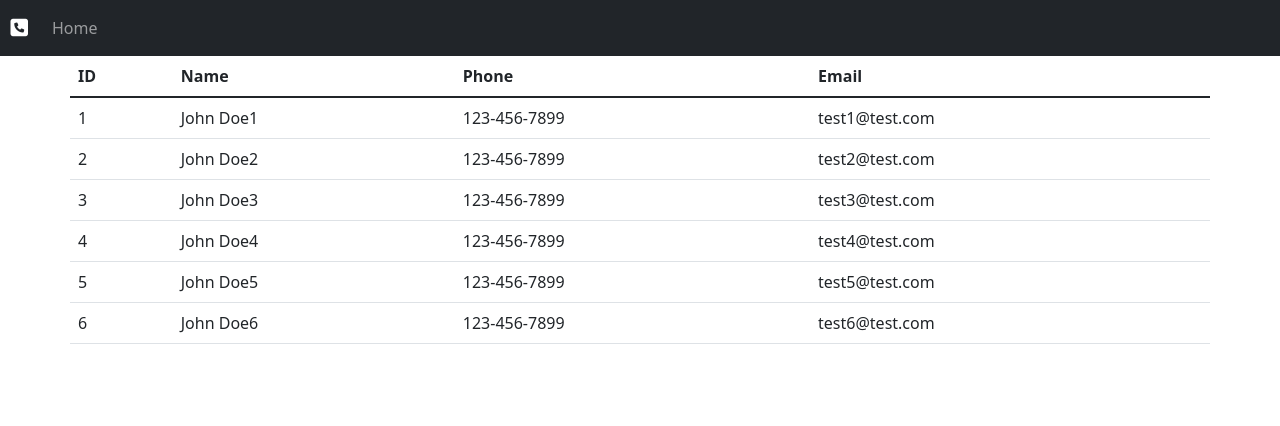
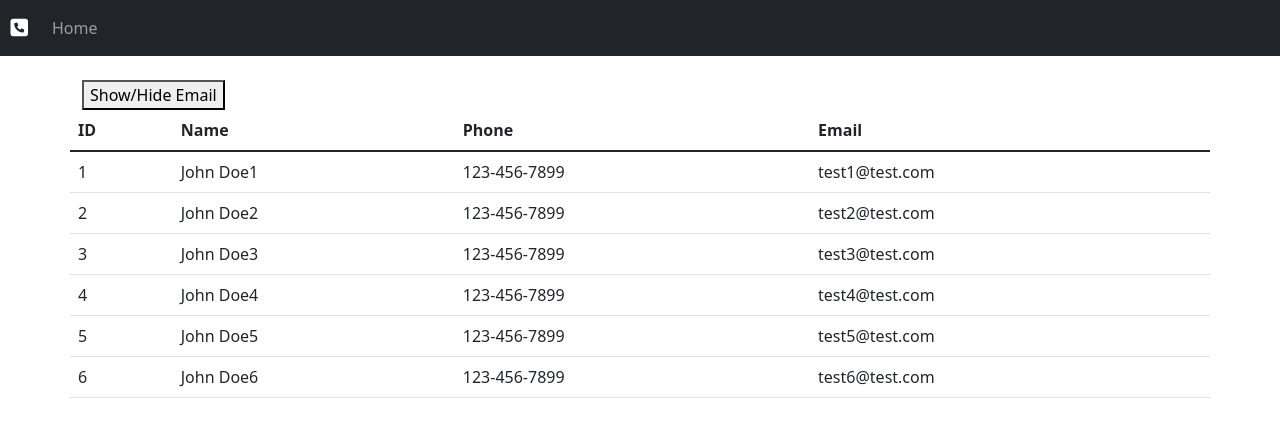
Before and after one commit to sbogde/angular11-contacts-list, an Angular app: page / in a window 1280 px wide. Shown: the top 426 px of the page. Built offline with nearby package versions, Linux system fonts and the light colour scheme.

Commit message:
Show/Hide Email

```diff
--- a/src/app/contacts-list/contacts-list.component.html
+++ b/src/app/contacts-list/contacts-list.component.html
@@ -1,10 +1,15 @@
+<br/>
+<div class="container">
+  <button (click)="showHideEmail()">Show/Hide Email</button>
+</div>
+
 <table class="table container">
   <thead>
     <tr>
       <th scope="col">ID</th>
       <th scope="col">Name</th>
       <th scope="col">Phone</th>
-      <th scope="col">Email</th>
+      <th scope="col" [hidden]="!showEmail">Email</th>
     </tr>
   </thead>
   <tbody>
@@ -12,7 +17,7 @@
       <td>{{contact.id}}</td>
       <td>{{contact.name}}</td>
       <td>{{contact.phone}}</td>
-      <td>{{contact.email}}</td>
+      <td [hidden]="!showEmail">{{contact.email}}</td>
     </tr>
   </tbody>
 </table>
--- a/src/app/contacts-list/contacts-list.component.ts
+++ b/src/app/contacts-list/contacts-list.component.ts
@@ -7,11 +7,15 @@
   styleUrls: ['./contacts-list.component.css']
 })
 export class ContactsListComponent implements OnInit {
-  contacts = this.contactsSrv.entriesArray
+  contacts = this.contactsSrv.entriesArray;
+  showEmail = true;
 
   constructor(public contactsSrv: ContactsService) { }
 
   ngOnInit(): void {
   }
 
+  showHideEmail() {
+    this.showEmail = !this.showEmail;
+  }
 }
```
